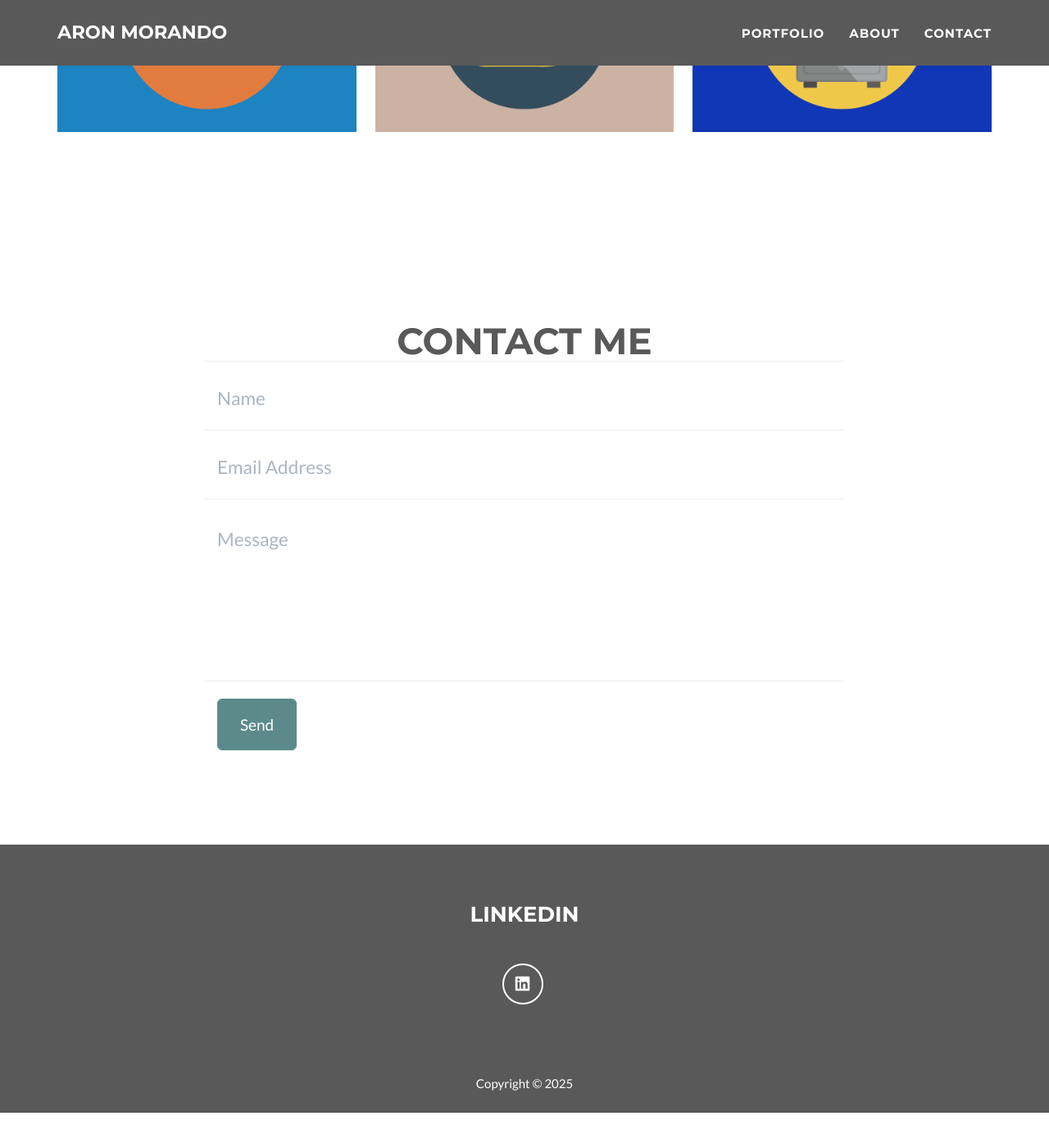
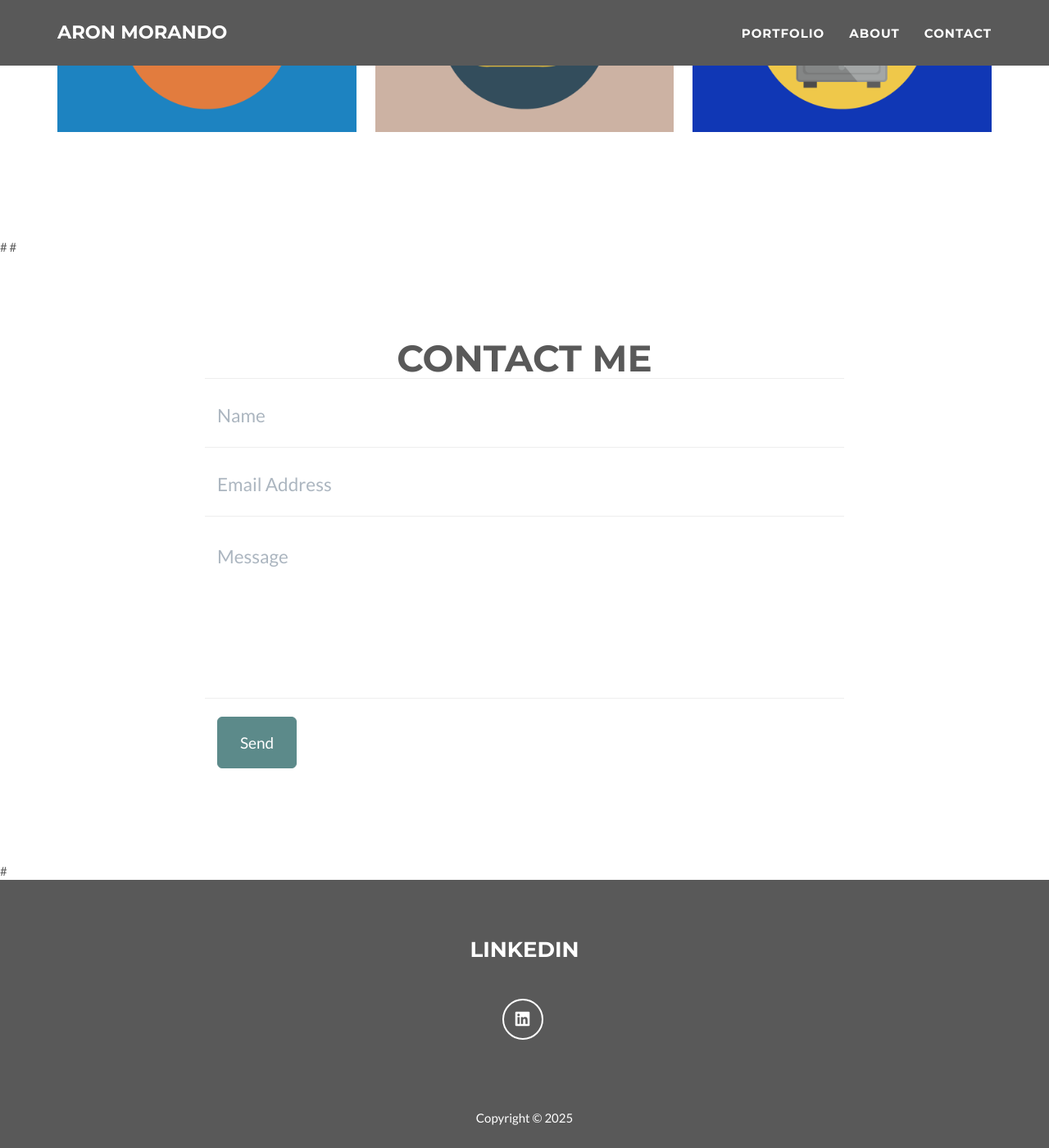
Before and after one commit to aronmora/aronmora.github.io, a Jekyll site: the page built from _posts/2014-07-18-project-1.markdown, in a window 1280 px wide and 1400 px high, scrolled down 1717 px. Shown: the whole window at 82% size. Built offline with Jekyll 4.4.1, drawn with Linux system fonts in a browser that asks for light colours; before the commit the page ends 3074 px from its top, so only the background shows below that.

Commit message:
Update default.html

```diff
--- a/_layouts/default.html
+++ b/_layouts/default.html
@@ -8,13 +8,13 @@
   {% include about.html %}
   {% include portfolio_grid.html %}
 
-  {% if site.contact == "static" %}
-  {% include contact_static.html %}
-  {% elsif site.contact == "disqus" %}
-  {% include contact_disqus.html %}
-  {% else %}
-  {% include contact.html %}
-  {% endif %}
+#  {% if site.contact == "static" %}
+#  {% include contact_static.html %}
+#  {% elsif site.contact == "disqus" %}
+#  {% include contact_disqus.html %}
+#  {% else %}
+#  {% include contact.html %}
+#  {% endif %}
 
   {% include footer.html %}
   {% include modals.html %}
```
